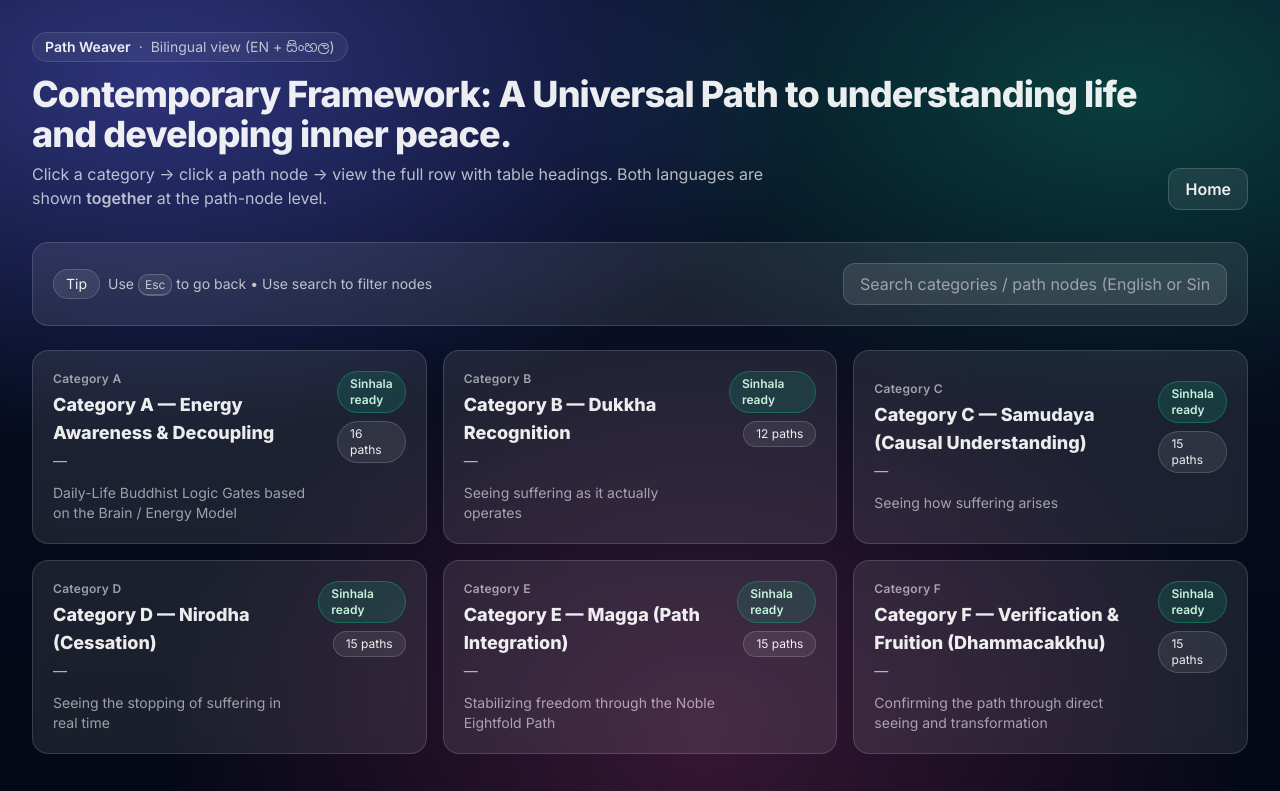
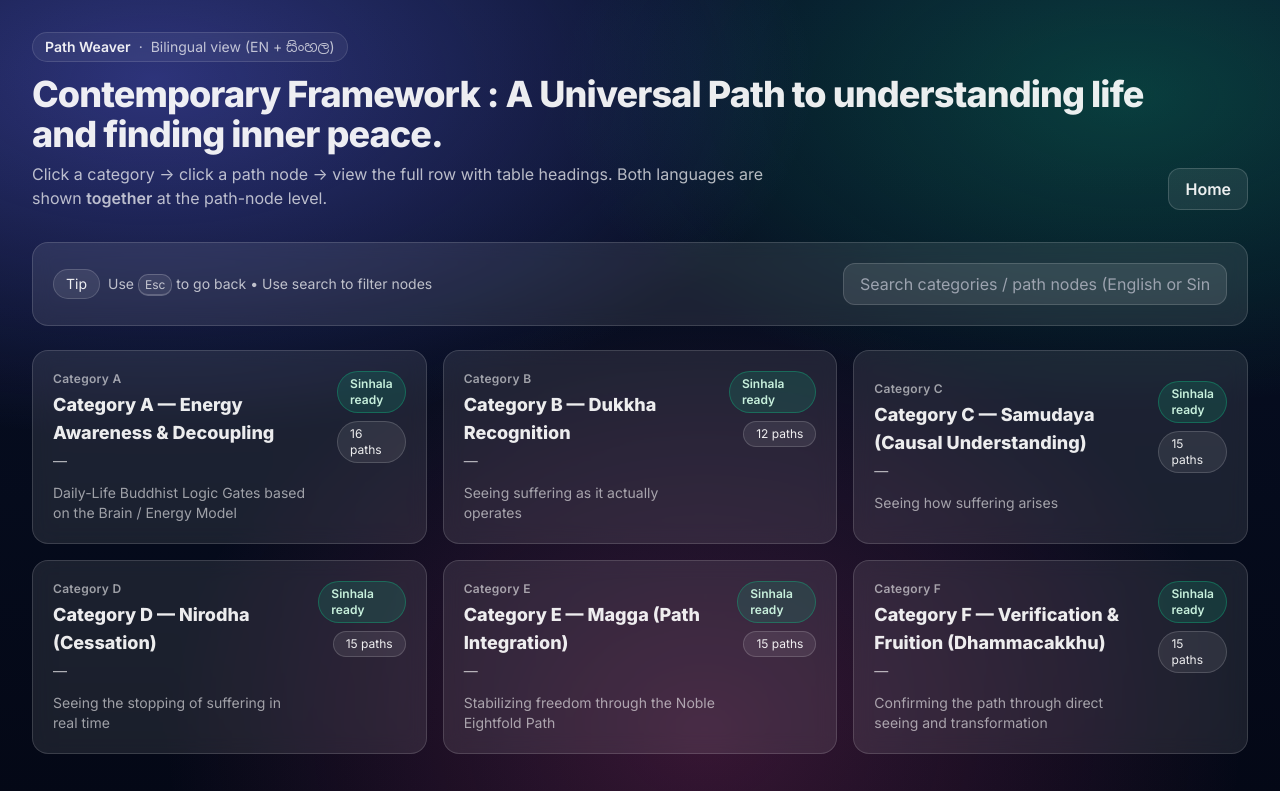
Before and after one commit to Chandima810/dhamma, a plain HTML site: page index.html in a window 1280 px wide. Shown: the top 791 px of the page. Drawn offline with nearby package versions, Linux system fonts and the light colour scheme.

Commit message:
Fix wording in header for clarity

```diff
--- a/index.html
+++ b/index.html
@@ -71,7 +71,7 @@
           <span class="muted">Bilingual view (EN + සිංහල)</span>
         </div>
         <h1 class="mt-3 text-3xl sm:text-4xl font-extrabold tracking-tight">
-          Contemporary Framework: A Universal Path to understanding life and developing inner peace.
+          Contemporary Framework : A Universal Path to understanding life and finding inner peace.
         </h1>
         <p class="mt-2 muted max-w-3xl">
           Click a category → click a path node → view the full row with table headings.
```
